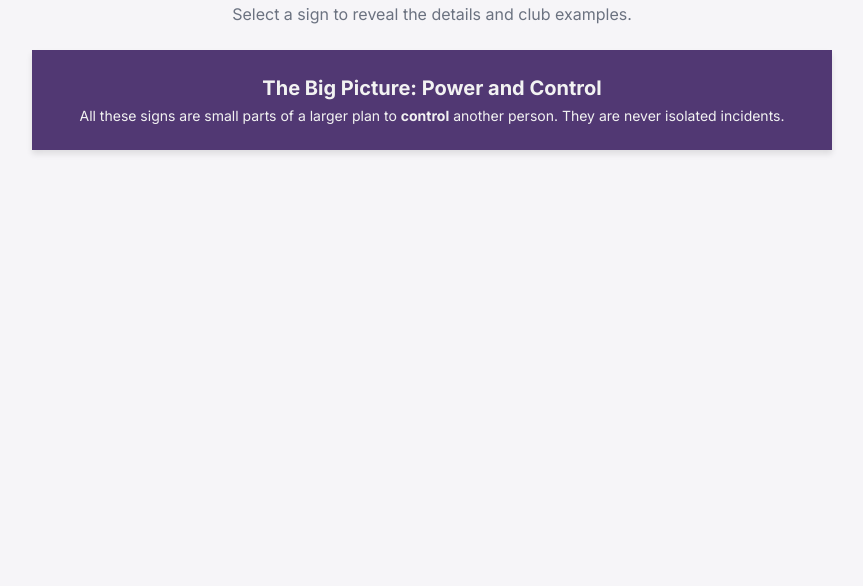
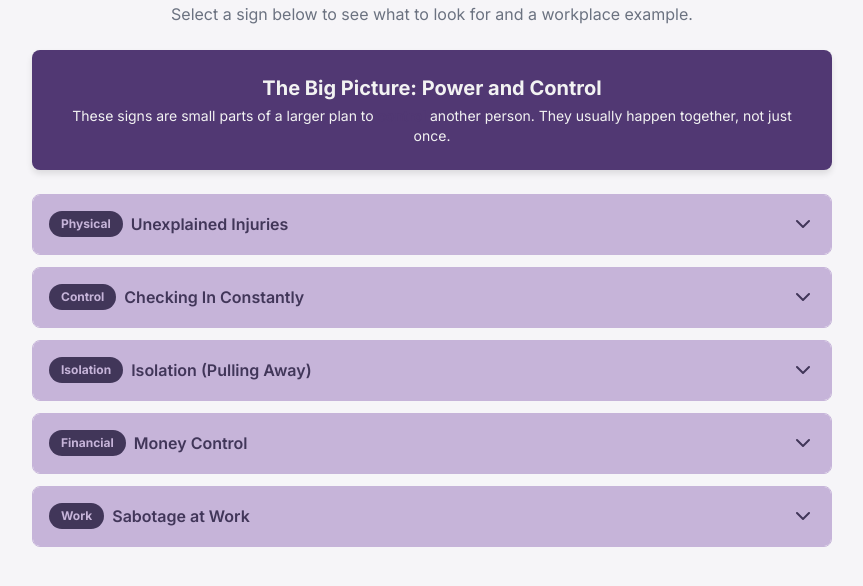
Before and after one commit to learningforgoodaus/Spotting-the-signs, a plain HTML site: page index.html in a window 1280 px wide. Shown: the part 54-640 px from the top of the page, without its empty margins (208-1071 px from the left). Drawn offline with nearby package versions, Linux system fonts and the light colour scheme.

Commit message:
Update index.html

```diff
--- a/index.html
+++ b/index.html
@@ -17,7 +17,7 @@
             min-height: 100vh;
         }
         .main-container {
-            max-width: 800px; /* INCREASED WIDTH HERE */
+            max-width: 800px;
             margin: 0 auto;
         }
         .sign-heading {
@@ -28,57 +28,58 @@
             background-color: #513873;
             color: #F2F2F2;
             padding: 1.5rem;
-            bder-radius: 8px;
+            border-radius: 8px;
             margin-bottom: 1.5rem;
             box-shadow: 0 4px 6px rgba(0, 0, 0, 0.1);
         }
-        .accdion-item {
-            bder: 1px solid #C6B4D9;
-            bder-radius: 8px;
+        .accordion-item {
+            border: 1px solid #C6B4D9;
+            border-radius: 8px;
             overflow: hidden;
             margin-bottom: 0.75rem;
             transition: box-shadow 0.2s ease-in-out;
+            background-color: #FFF;
         }
-        .accdion-item:hover {
+        .accordion-item:hover {
             box-shadow: 0 4px 10px rgba(81, 56, 115, 0.1);
         }
-        .accdion-button {
+        .accordion-button {
             width: 100%;
             text-align: left;
             padding: 1rem;
-            background-col: #C6B4D9;
-            col: #413659;
+            background-color: #C6B4D9;
+            color: #413659;
             font-weight: 600;
             display: flex;
             justify-content: space-between;
             align-items: center;
-            transition: background-col 0.2s;
+            transition: background-color 0.2s;
         }
-        .accdion-button:hover {
-            background-col: #9C7F9D;
+        .accordion-button:hover {
+            background-color: #9C7F9D;
         }
-        .accdion-content {
+        .accordion-content {
             padding: 0 1.5rem 0 1.5rem;
             max-height: 0;
             overflow: hidden;
             transition: max-height 0.3s ease-in-out;
-            background-col: #FFF;
-            bder-top: 1px solid #C6B4D9;
+            background-color: #FFF;
+            border-top: 1px solid #C6B4D9;
         }
-        .categy-label {
-            background-col: #413659;
-            col: #C6B4D9;
+        .category-label {
+            background-color: #413659;
+            color: #C6B4D9;
             padding: 0.25rem 0.75rem;
-            bder-radius: 9999px;
+            border-radius: 9999px;
             font-size: 0.75rem;
             font-weight: 700;
             margin-right: 0.5rem;
         }
         .arrow-icon {
-            transition: transfm 0.2s;
+            transition: transform 0.2s;
         }
         .rotated {
-            transfm: rotate(180deg);
+            transform: rotate(180deg);
         }
         .content-block {
             padding-bottom: 1.25rem;
@@ -89,21 +90,25 @@
             margin-top: 0.25rem;
         }
 
-        /* Nested Content Styling f Click-and-Reveal */
+        /* Nested Content Styling for Click-and-Reveal */
         .nested-content {
             transition: max-height 0.2s ease-out; /* Fast, click-and-reveal feel */
             max-height: 0;
             padding: 0;
             margin-top: 0;
-            background-col: transparent; /* Controlled by JS when open */
-            box-sizing: bder-box;
-            bder-radius: 0.5rem;
+            background-color: transparent;
+            box-sizing: border-box;
+            border-radius: 0.5rem;
         }
 
         /* The inner wrapper that holds the content and padding */
         .nested-reveal-content {
             transition: padding 0.2s ease-out;
             padding: 0; /* Starts with no padding */
+        }
+
+        strong {
+            color: #513873;
         }
     </style>
 </head>
@@ -114,16 +119,16 @@
             <h1 class="text-3xl sign-heading mb-1 font-extrabold">
                 Recognise the Signs
             </h1>
-            <p class="text-gray-500">Select a sign to reveal the details and club examples.</p>
+            <p class="text-gray-500">Select a sign below to see what to look for and a workplace example.</p>
         </header>
 
         <!-- Power and Control Context (Static, non-interactive) -->
         <div class="power-control-header text-center">
             <h2 class="text-xl font-bold mb-1">The Big Picture: Power and Control</h2>
-            <p class="text-sm mt-1">All these signs are small parts of a larger plan to <strong>control</strong> another person. They are never isolated incidents.</p>
+            <p class="text-sm mt-1">These signs are small parts of a larger plan to <strong>control</strong> another person. They usually happen together, not just once.</p>
         </div>
 
-        <div id="accdion">
+        <div id="accordion">
             <!-- Content will be generated here -->
         </div>
 
@@ -132,40 +137,39 @@
     <script>
         const signsData = [
             {
-                sign: "Unexplained Injuries & Hiding",
-                categy: "Physical & Emotional",
-                definition: "Bruises, cuts, or physical symptoms that don't match the story, or they constantly wear concealing clothes."
-                lookFor: "Check for injuries in non-visible areas, weak excuses like 'walking into a cupboard,' or wearing long sleeves/scarves in hot weather.",
-                clubExample: "A co-worker misses a shift with a flimsy excuse, then returns with a nasty bump on their forehead but is vague about how it happened."
+                sign: "Unexplained Injuries",
+                category: "Physical",
+                definition: "You see bruises or cuts that don't match the person's story. They might also wear clothes to hide these injuries.",
+                lookFor: "Check for injuries they try to hide. Watch out for weak excuses like 'I walked into a door'. Notice if they wear long sleeves or scarves even on very hot days.",
+                clubExample: "A staff member comes to work with a bruise on their arm. When you ask if they are okay, they look nervous, laugh it off, or change the subject quickly."
             },
             {
-                sign: "Communication Monitoring",
-                category: "Control & Isolation",
-                definition: "Excessive calls, texts, or demands from a partner during work hours to track location and activity."
-                lookFor: "The person is <strong>jumpy and anxious</strong> when their phone buzzes, or when they receive a constant stream of messages they rush to hide or answer.",
-                // REVISED clubExample
-                clubExample: "A bartender receives constant, non-urgent texts from their partner, checking in on their breaks, and the bartender rushes to reply, looking visibly <strong>anxious</strong> if they can't answer immediately."
+                sign: "Checking In Constantly",
+                category: "Control",
+                definition: "The partner calls or texts too much during work hours. They want to know exactly where the person is and what they are doing.",
+                lookFor: "The person seems <strong>anxious</strong> when their phone rings. They might rush to answer messages immediately or look scared if they miss a call.",
+                clubExample: "A bartender gets non-stop text messages from their partner during a busy shift. They seem worried and rush to reply whenever they get a spare second."
             },
             {
-                sign: "Isolation & Withdrawal",
-                category: "Control & Isolation",
-                definition: "The person stops joining social activities, drops hobbies, or needs permission from their partner to socialise.",
-                lookFor: "Withdrawal from staff events, being cut off from family/friends, or constantly declining invitations they once enjoyed."
-                clubExample: "Your usually social colleague used to lead staff trivia night but now says they <strong>'can't make it'</strong> because their partner wants them home straight after their shift."
+                sign: "Isolation (Pulling Away)",
+                category: "Isolation",
+                definition: "The person stops seeing friends or joining in social activities. They might say they need 'permission' to go out.",
+                lookFor: "Someone who used to be social now stays away from staff events. They might stop eating lunch with others or say they have to go straight home after work.",
+                clubExample: "A colleague who used to love chatting in the staff room now sits alone. They turn down invites to staff drinks, saying their partner expects them home immediately."
             },
             {
-                sign: "Lack of Financial Autonomy",
-                category: "Economic Abuse",
-                definition: "The partner controls the victim's access to money, requiring them to ask for cash or account for every cent spent."
-                lookFor: "Asking management for cash advances, mentioning they have to take photos of receipts, or relying solely on their partner for even small purchases."
-                clubExample: "A kitchen hand has their wages deposited into a joint account, but their partner holds the only card and gives them a small <strong>'allowance'</strong> for lunch."
+                sign: "Money Control",
+                category: "Financial",
+                definition: "The partner controls all the money. The person has to ask for cash or explain every cent they spend.",
+                lookFor: "Asking to borrow money for lunch or transport. They might not have access to their own bank cards or they worry about spending even a small amount.",
+                clubExample: "A staff member asks to pick up extra shifts for cash, but says they can't access their own bank account to buy lunch because their partner keeps the card."
             },
             {
-                sign: "Partner Sabotage (Work)",
-                category: "Financial & Work",
-                definition: "The partner actively tries to make the victim-survivor lose their job by causing arguments, hiding keys, or damaging property before shifts."
-                lookFor: "Repeated, pattern-based lateness or absences with strange, manufactured excuses that happen specifically on workdays.",
-                clubExample: "A loyal bartender who was never late suddenly starts missing shifts because of <strong>'car trouble'</strong> or <strong>'lost keys'</strong> multiple times in one month."
+                sign: "Sabotage at Work",
+                category: "Work",
+                definition: "The partner tries to make the person lose their job. They might start arguments before work or hide keys so the person is late.",
+                lookFor: "A reliable worker suddenly starts arriving late or missing shifts. The excuses often seem strange or happen specifically on work days.",
+                clubExample: "A usually reliable worker starts calling in sick or arriving late. They mention 'car trouble' or that their partner 'lost the keys' again right before their shift."
             }
         ];
 
@@ -207,28 +211,26 @@
                         <svg class="w-5 h-5 text-[#513873]" viewBox="0 0 24 24" fill="none" stroke="currentColor" stroke-width="2" stroke-linecap="round" stroke-linejoin="round"><path d="M12 22s8-4 8-10V5l-8-3-8 3v7c0 6 8 10 8 10z"></path></svg>
                     </div>
                     <div>
-                        <p class="font-bold text-base mb-1 text-[#513873]">What is the Sign?</p>
+                        <p class="font-bold text-base mb-1 text-[#513873]">What is this?</p>
                         <p>${data.definition}</p>
                     </div>
                 </div>
             `;
 
-            // Nested Item 1: What to Look For (Click-and-Reveal) - Half-width centered button, full-width revealed text.
+            // Nested Item 1: What to Look For (Click-and-Reveal)
             innerContent += `
                 <div class="nested-block-wrapper my-3">
                     <div class="flex justify-center w-full">
-                        <button class="nested-button w-1/2 flex items-center justify-center p-3 rounded-lg bg-[#9C7F9D] text-white font-semibold transition duration-200"
+                        <button class="nested-button w-full sm:w-2/3 flex items-center justify-center p-3 rounded-lg bg-[#9C7F9D] text-white font-semibold transition duration-200 hover:bg-[#866887]"
                                 data-target="nested-content-lookfor-${index}">
                             <span class="flex items-center">
                                 <span class="mr-2">${iconLookFor}</span>
-                                <span>What to Look For?</span>
+                                <span>What to Look For</span>
                             </span>
                         </button>
                     </div>
 
-                    <!-- Content container is now full width -->
                     <div id="nested-content-lookfor-${index}" class="nested-content overflow-hidden px-4">
-                        <!-- The inner content wrapper -->
                         <div class="nested-reveal-content py-4 rounded-lg bg-gray-50 mt-1">
                             <p>${data.lookFor}</p>
                         </div>
@@ -236,22 +238,20 @@
                 </div>
             `;
 
-            // Nested Item 2: Club/Bar Example (Click-and-Reveal) - Half-width centered button, full-width revealed text.
+            // Nested Item 2: Workplace Example (Click-and-Reveal)
             innerContent += `
                 <div class="nested-block-wrapper mb-4">
                     <div class="flex justify-center w-full">
-                        <button class="nested-button w-1/2 flex items-center justify-center p-3 rounded-lg bg-[#9C7F9D] text-white font-semibold transition duration-200"
+                        <button class="nested-button w-full sm:w-2/3 flex items-center justify-center p-3 rounded-lg bg-[#9C7F9D] text-white font-semibold transition duration-200 hover:bg-[#866887]"
                                 data-target="nested-content-example-${index}">
                             <span class="flex items-center">
                                 <span class="mr-2">${iconExample}</span>
-                                <span>Club/Bar Example</span>
+                                <span>Work Example</span>
                             </span>
                         </button>
                     </div>
 
-                    <!-- Content container is now full width -->
                     <div id="nested-content-example-${index}" class="nested-content overflow-hidden px-4">
-                        <!-- The inner content wrapper -->
                         <div class="nested-reveal-content py-4 rounded-lg bg-gray-50 mt-1">
                             <p>${data.clubExample}</p>
                         </div>
@@ -355,5 +355,4 @@
         });
     </script>
 </body>
-
 </html>
```
